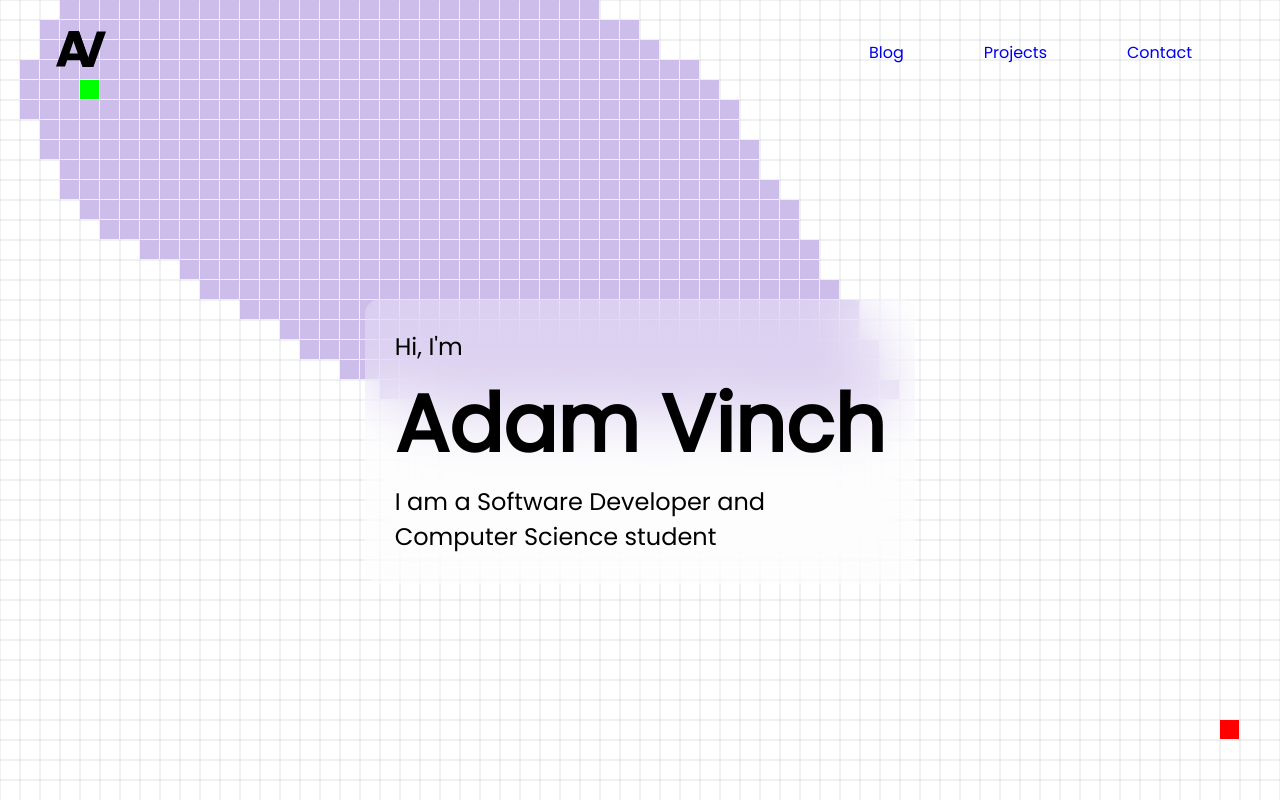
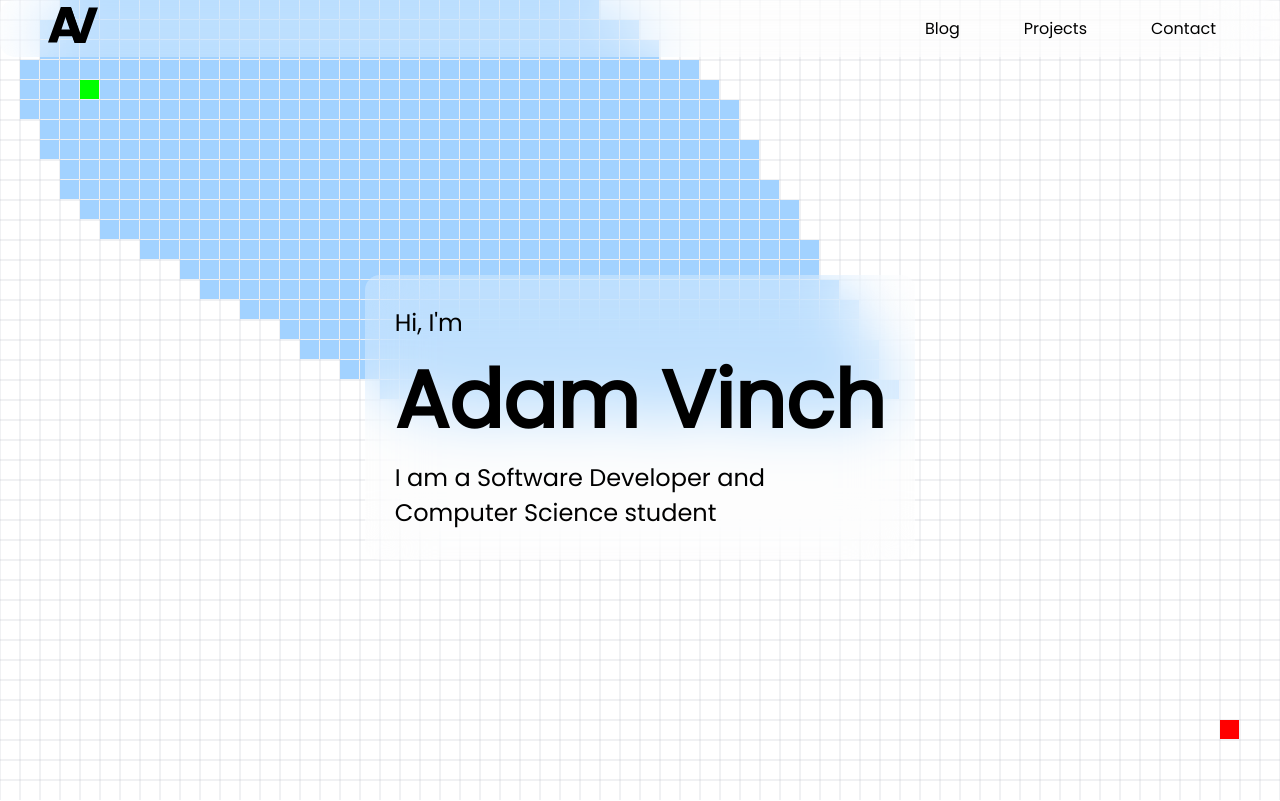
Before and after one commit to Adamv27/Portfolio, a React (Vite) app: page / in a window 1280 px wide. Built offline with nearby package versions, Linux system fonts and the light colour scheme.

Commit message:
Add a frosted glass background to navbar

```diff
--- a/src/grid/gridNode.js
+++ b/src/grid/gridNode.js
@@ -1,6 +1,6 @@
 
 class GridNode {
-  constructor(row, column, color = "#CDBDEB") {
+  constructor(row, column, color = "#A2D2FF") {
     this.row = row;
     this.column = column;
     this.color = color;
--- a/src/index.css
+++ b/src/index.css
@@ -13,3 +13,7 @@
     background-color: #ffffff;
   }
 }
+
+body {
+  margin: 0;
+}
--- a/src/styles/Home.css
+++ b/src/styles/Home.css
@@ -1,6 +1,5 @@
 #home-text {
     align-self: center;
-    position: relative;
     padding: 30px;
     background: rgba(255, 255, 255, 0.25);
     backdrop-filter: blur(30px);
--- a/src/styles/NavBar.css
+++ b/src/styles/NavBar.css
@@ -1,8 +1,11 @@
 #navbar {
-	margin-top: 1.5em;
 	display: flex;
 	justify-content: space-between;
 	align-items: center;
+    background: rgba(255, 255, 255, 0.25);
+    backdrop-filter: blur(30px);
+    border-radius: 15px;
+
 }
 
 img {
@@ -10,6 +13,8 @@ img {
 }
 
 a {
-	margin-right: 5em;
+	margin-right: 4em;
 	text-decoration: none;
+  color: black;
+  font-size: medium;
 }
```
